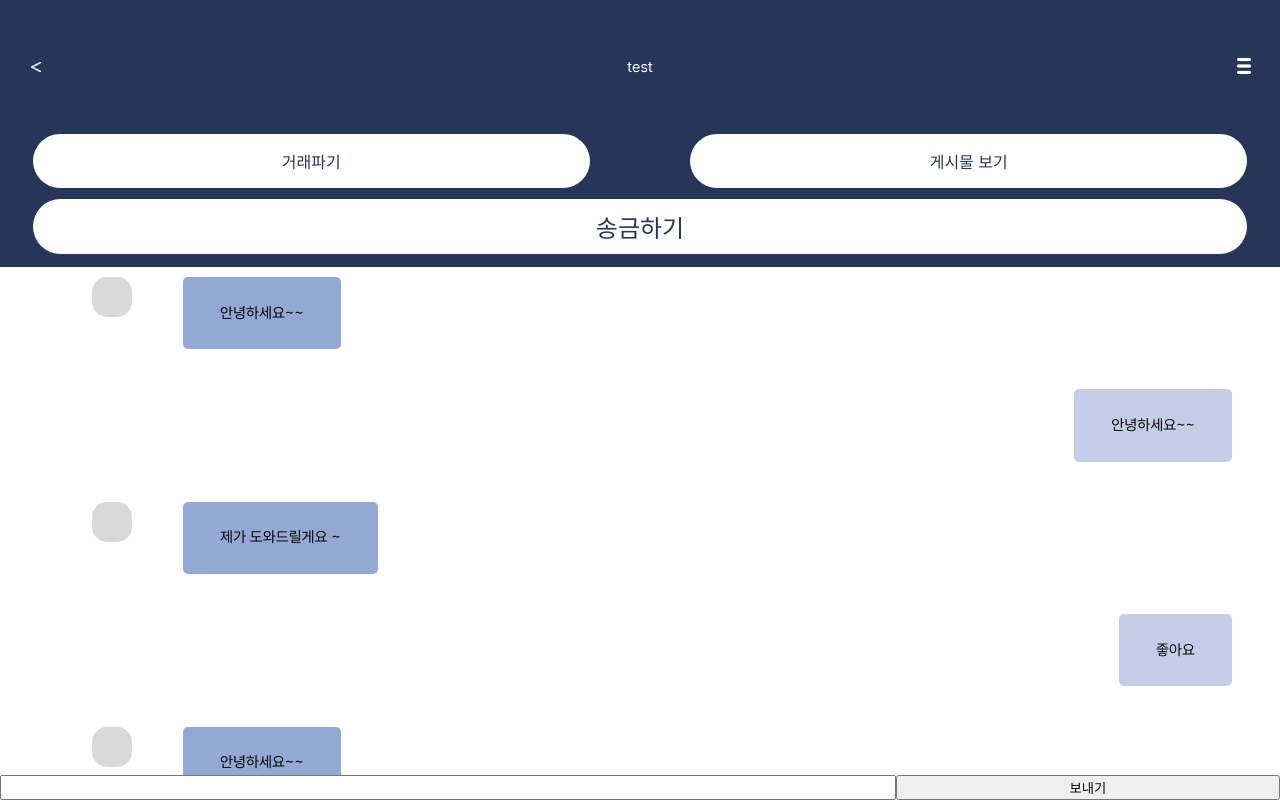
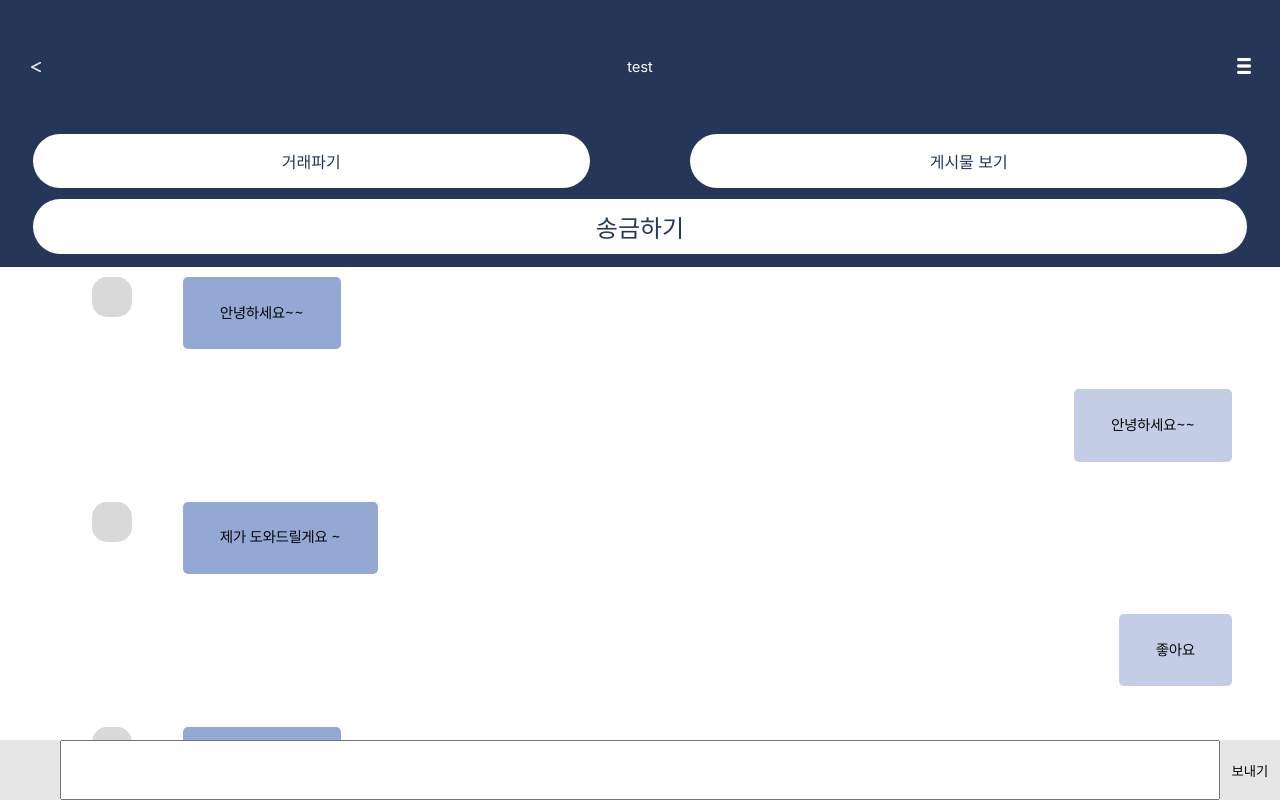
Before and after one commit to Chaemin-L/P.P-client, a React (Create React App) app: page /chat/1 in a window 1280 px wide. Built offline with nearby package versions, Linux system fonts and the light colour scheme; no server answers.

Commit message:
fix: chat-input 수정

```diff
--- a/src/components/chat/chat-input.tsx
+++ b/src/components/chat/chat-input.tsx
@@ -3,24 +3,27 @@ import { styled } from "styled-components";
 
 import { InputType } from "./type";
 
-export const ChatInput = ({ value, onChange, setHeight }: InputType) => {
-  const inputRef = useRef<HTMLInputElement>(null);
+export const ChatInput = ({ value, onChange, onFocus }: InputType) => {
+  // const inputRef = useRef<HTMLInputElement>(null);
 
-  useEffect(() => {
-    if (inputRef.current) {
-      const height = inputRef.current.offsetHeight;
-      setHeight(height);
-    }
-  }, [setHeight]);
+  // useEffect(() => {
+  //   if (inputRef.current) {
+  //     const height = inputRef.current.offsetHeight;
+  //     setHeight(height);
+  //   }
+  // }, [setHeight]);
 
   return (
-    <Container ref={inputRef}>
+    <Container>
+      <ChatButton></ChatButton>
       <InputContainer
         type="text"
         value={value}
         onChange={(e) => {
           onChange(e);
         }}
+        onFocus={() => onFocus(false)}
+        onBlur={() => onFocus(true)}
       />
       <ChatButton>보내기</ChatButton>
     </Container>
@@ -34,12 +37,18 @@ const Container = styled.div`
   position: fixed;
   bottom: 0;
   font-size: 18px;
+  height: 60px;
 `;
 
 const InputContainer = styled.input`
-  width: 70%;
+  width: calc(100% - 120px);
+  padding: 10px;
+  font-size: 22px;
 `;
 
 const ChatButton = styled.button`
-  width: 30%;
+  width: 60px;
+  height: 100%;
+  background-color: #e6e6e6;
+  border: none;
 `;
--- a/src/components/chat/type.ts
+++ b/src/components/chat/type.ts
@@ -16,7 +16,8 @@ export type ChatItemType = {
 export type InputType = {
   value: string;
   onChange: (e: ChangeEvent<HTMLInputElement>) => void;
-  setHeight: (value: number) => void;
+  // setHeight: (value: number) => void;
+  onFocus: React.Dispatch<React.SetStateAction<boolean>>;
 };
 
 export type ChatRoomItemType = {
--- a/src/pages/chat/chat-room.tsx
+++ b/src/pages/chat/chat-room.tsx
@@ -23,7 +23,8 @@ export const ChatRoom = () => {
   const navigate = useNavigate();
 
   const [appBarHeight, setAppBarHeight] = useState(0);
-  const [chatInputHeight, setChatInputHeight] = useState(0);
+  const [appBerVisibility, setAppBarVisibility] = useState(true);
+  // const [chatInputHeight, setChatInputHeight] = useState(0);
 
   const [isBottomSheetOpened, setIsBottomSheetOpened] = useState(false);
   const [isTransfer, setIsTransfer] = useState(false);
@@ -52,6 +53,7 @@ export const ChatRoom = () => {
 
   return (
     <PageContainer>
+      {appBerVisibility && (
         <ChatAppBar
           name="test"
           onClickTransfer={() => {
@@ -64,10 +66,10 @@ export const ChatRoom = () => {
             setIsReport(true);
           }}
         />
+      )}
       <ChatList
         style={{
-          paddingTop: `${appBarHeight + 10}px`,
-          paddingBottom: `${chatInputHeight + 10}px`,
+          paddingTop: appBerVisibility ? `${appBarHeight + 10}px` : "10px",
         }}
       >
         {allMsg.map((item, index) => {
@@ -87,7 +89,7 @@ export const ChatRoom = () => {
       <ChatInput
         value={msg}
         onChange={(e) => setMsg(e.target.value)}
-        setHeight={setChatInputHeight}
+        onFocus={setAppBarVisibility}
       />
       <BottomSheet
         style={{ height: window.innerHeight > 720 ? "81%" : "90%" }}
@@ -154,4 +156,5 @@ const ChatList = styled.div`
   width: 100%;
   align-items: center;
   flex-direction: column;
+  padding-bottom: 70px;
 `;
```
Lines whose indentation alone changed are shown as unchanged.
